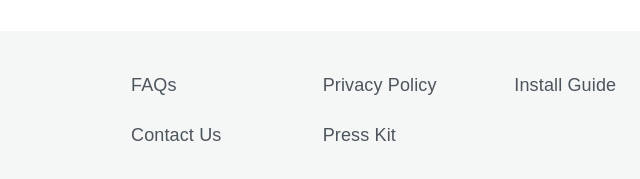
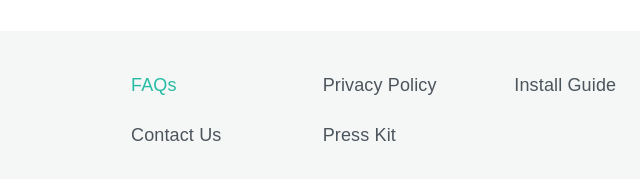
Before and after one commit to BekaChkhiro/Clipboard-landing-page, a plain HTML site: page index.html in a window 1536 px wide. In both pictures the pointer is over the link "FAQs". Shown: the part 3596-3775 px from the top of the page, 312-952 px from the left. Drawn offline with Linux system fonts and the light colour scheme; a web font is replaced by a local one.

Commit message:
Finisheed

```diff
--- a/style/desktop.css
+++ b/style/desktop.css
@@ -247,6 +247,10 @@ a {
     text-align: start;
 }
 
+a:hover {
+    color: rgba(38, 187, 164, 1);
+}
+
 #faqs {
     grid-area: faqs;
     /* order: 1; */
```
